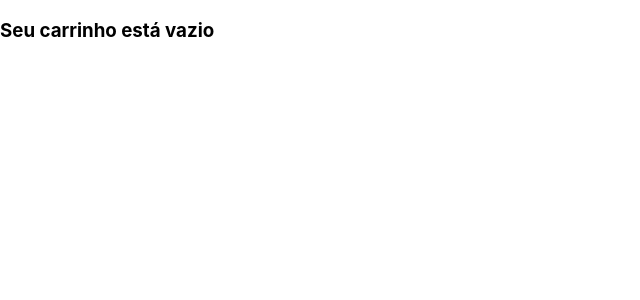
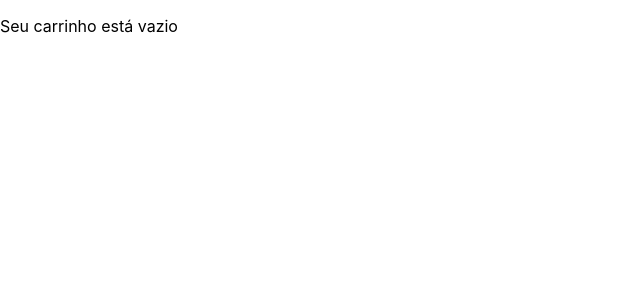
Before and after one commit to lramos33/project-frontend-online-store, a React (Create React App) app: page /shopping-cart in a window 1280 px wide. Shown: the top 300 px of the page, without its empty margins (0-640 px from the left). Built offline with nearby package versions, Linux system fonts and the light colour scheme.

Commit message:
Requisito 8 corrigido

```diff
--- a/src/App.js
+++ b/src/App.js
@@ -9,8 +9,10 @@ import './App.css';
 export class App extends Component {
   constructor(props) {
     super(props);
+
     this.state = {
       products: [],
+      shopCart: [],
     };
   }
 
@@ -24,8 +26,13 @@ export class App extends Component {
     }
   };
 
+  addProduct = async (product) => {
+    const { shopCart } = this.state;
+    this.setState({ shopCart: [...shopCart, product] });
+  }
+
   render() {
-    const { products } = this.state;
+    const { products, shopCart } = this.state;
     return (
       <BrowserRouter>
         <Switch>
@@ -37,13 +44,14 @@ export class App extends Component {
                 { ...props }
                 fetcher={ this.fetchProductAPI }
                 products={ products }
+                addProduct={ this.addProduct }
               />
             ) }
           />
           <Route
             exact
             path="/shopping-cart"
-            render={ (props) => <ShoppingCart { ...props } /> }
+            render={ (props) => <ShoppingCart { ...props } shopCart={ shopCart } /> }
           />
           <Route exact path="/product/:id" component={ ProductDetail } />
         </Switch>
--- /dev/null
+++ b/src/components/AddCart.jsx
@@ -0,0 +1,30 @@
+import React, { Component } from 'react';
+import PropTypes from 'prop-types';
+
+class AddCart extends Component {
+  render() {
+    const { addProduct, whichProduct } = this.props;
+    return (
+      <div data-testid="product-add-to-cart">
+        <button
+          type="button"
+          onClick={ () => addProduct(whichProduct) }
+        >
+          Add
+        </button>
+      </div>
+    );
+  }
+}
+
+AddCart.propTypes = {
+  addProduct: PropTypes.func.isRequired,
+  whichProduct: PropTypes.shape({
+    price: PropTypes.number,
+    thumbnail: PropTypes.string,
+    title: PropTypes.string,
+    id: PropTypes.string,
+  }).isRequired,
+};
+
+export default AddCart;
--- a/src/components/ProductCard.jsx
+++ b/src/components/ProductCard.jsx
@@ -1,10 +1,11 @@
 import PropTypes from 'prop-types';
 import React, { Component } from 'react';
 import { Link } from 'react-router-dom';
+import AddCart from './AddCart';
 
 class ProductCard extends Component {
   render() {
-    const { whichProduct } = this.props;
+    const { whichProduct, addProduct } = this.props;
     return (
       <div className="productCardWrapper">
         <Link
@@ -20,12 +21,14 @@ class ProductCard extends Component {
             <p>{whichProduct.price}</p>
           </div>
         </Link>
+        <AddCart whichProduct={ whichProduct } addProduct={ addProduct } />
       </div>
     );
   }
 }
 
 ProductCard.propTypes = {
+  addProduct: PropTypes.func.isRequired,
   whichProduct: PropTypes.shape({
     price: PropTypes.number,
     thumbnail: PropTypes.string,
--- a/src/pages/ProductList.jsx
+++ b/src/pages/ProductList.jsx
@@ -20,7 +20,7 @@ export class ProductList extends Component {
   }
 
   render() {
-    const { products, fetcher } = this.props;
+    const { products, fetcher, addProduct } = this.props;
     const { searchInput } = this.state;
     return (
       <div>
@@ -51,6 +51,7 @@ export class ProductList extends Component {
                 key={ whichProduct.id }
                 { ...whichProduct }
                 whichProduct={ whichProduct }
+                addProduct={ addProduct }
               />
             ))}
           </section>
@@ -62,6 +63,7 @@ export class ProductList extends Component {
 
 ProductList.propTypes = {
   fetcher: PropTypes.func.isRequired,
+  addProduct: PropTypes.func.isRequired,
   products: PropTypes
     .arrayOf(PropTypes.object).isRequired,
 };
--- a/src/pages/ShoppingCart.jsx
+++ b/src/pages/ShoppingCart.jsx
@@ -1,14 +1,26 @@
 import React, { Component } from 'react';
+import PropTypes from 'prop-types';
 
 export class ShoppingCart extends Component {
   render() {
+    const { shopCart } = this.props;
+    if (!shopCart.length) {
+      return <p data-testid="shopping-cart-empty-message">Seu carrinho está vazio</p>;
+    }
     return (
-      <div>
-        <h3 data-testid="shopping-cart-empty-message">
-          Seu carrinho está vazio
-        </h3>
-      </div>
+      shopCart.map((cartItem, index) => (
+        <div key={ index }>
+          <p>{cartItem.title}</p>
+          <img width="150px" src={ cartItem.thumbnail } alt="Imagem do Produto" />
+          <p>{cartItem.price}</p>
+        </div>
+      ))
     );
   }
 }
+
+ShoppingCart.propTypes = {
+  shopCart: PropTypes.arrayOf(PropTypes.object).isRequired,
+};
+
 export default ShoppingCart;
```
